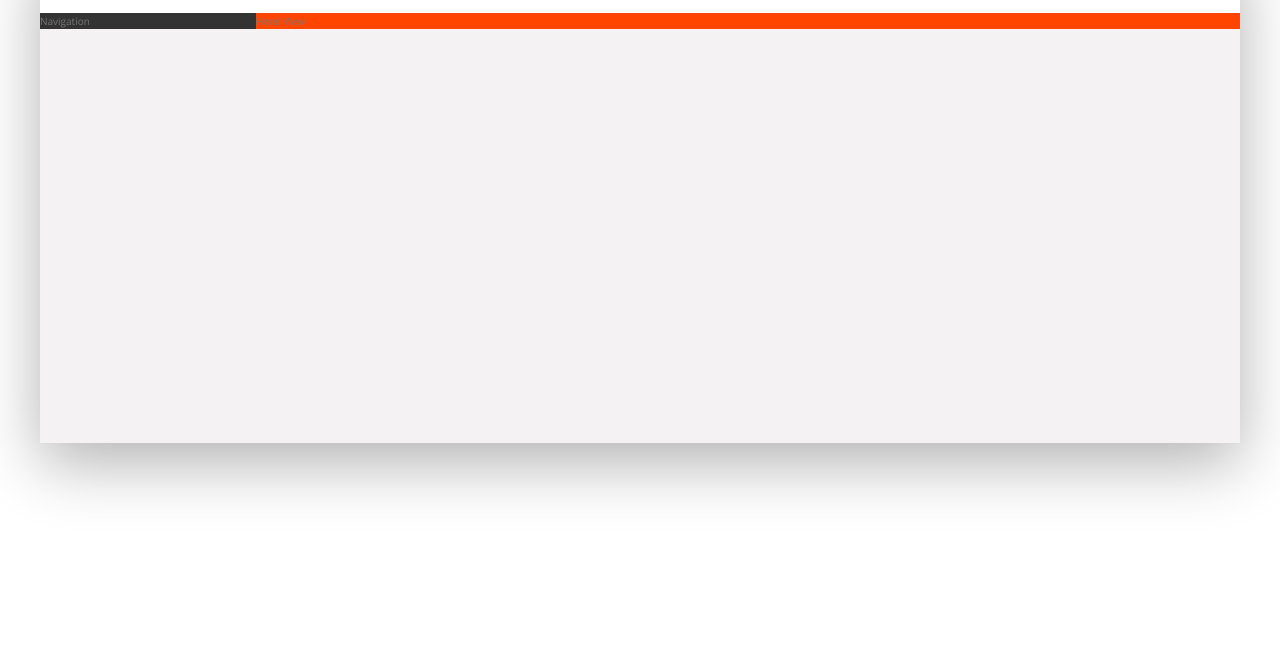
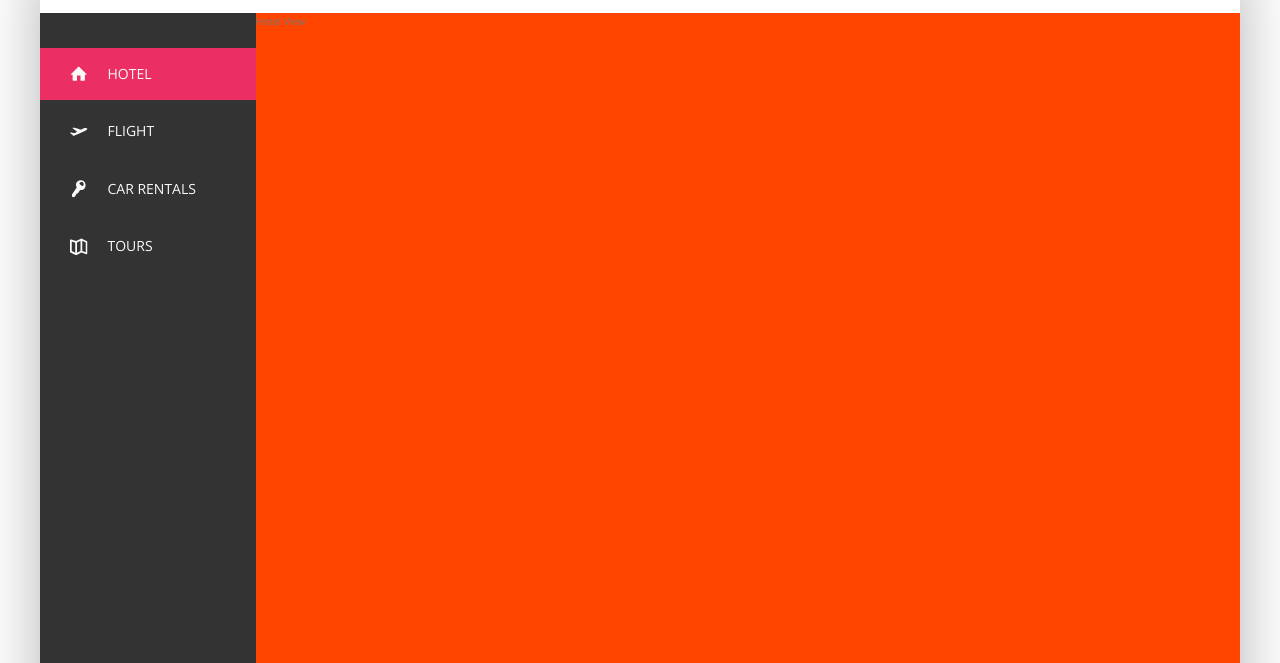
Before and after one commit to saaahilhussain/trillo, a website: page index.html in a window 1280 px wide. Shown: the part 137-800 px from the top of the page. Drawn offline with nearby package versions, Linux system fonts and the light colour scheme.

Commit message:
section: side-nav

```diff
--- a/index.html
+++ b/index.html
@@ -57,7 +57,43 @@
         </nav>
       </header>
       <div class="content">
-        <nav class="sidebar">Navigation</nav>
+        <nav class="sidebar">
+          <ul class="side-nav">
+            <li class="side-nav__item side-nav__item--active">
+              <a href="#" class="side-nav__link">
+                <svg class="side-nav__icon">
+                  <use xlink:href="img/sprite.svg#icon-home"></use>
+                </svg>
+                <span>Hotel</span>
+              </a>
+            </li>
+            <li class="side-nav__item">
+              <a href="#" class="side-nav__link">
+                <svg class="side-nav__icon">
+                  <use xlink:href="img/sprite.svg#icon-aircraft"></use>
+                </svg>
+                <span>Flight</span>
+              </a>
+            </li>
+            <li class="side-nav__item">
+              <a href="#" class="side-nav__link">
+                <svg class="side-nav__icon">
+                  <use xlink:href="img/sprite.svg#icon-key"></use>
+                </svg>
+                <span>Car Rentals</span>
+              </a>
+            </li>
+            <li class="side-nav__item">
+              <a href="#" class="side-nav__link">
+                <svg class="side-nav__icon">
+                  <use xlink:href="img/sprite.svg#icon-map"></use>
+                </svg>
+                <span>Tours</span>
+              </a>
+            </li>
+          </ul>
+          <div class="legal">&copy; 2025 by Trillo. All rights reserved.</div>
+        </nav>
         <main class="hotel-view">Hotel View</main>
       </div>
     </div>
--- a/sass/_components.scss
+++ b/sass/_components.scss
@@ -22,11 +22,11 @@
     border: none;
     border-radius: 100px;
     width: 90%;
-    transition: all 0.3s;
+    transition: all 0.7s;
     margin-right: -3.25rem;
     &:focus {
       outline: none;
-      width: 100%;
+      width: 120%;
       background-color: var(--color-grey-light-3);
     }
     &::placeholder {
@@ -112,3 +112,71 @@
   &__user-name {
   }
 }
+
+///////////////////////////////////
+/// SIDE NAVIGATION
+.side-nav {
+  list-style: none;
+  font-size: 1.4rem;
+  margin-top: 3.5rem;
+  &__item {
+    position: relative;
+    &:not(:last-child) {
+      margin-bottom: 0.5rem;
+    }
+  }
+
+  &__item::before {
+    content: "";
+    position: absolute;
+    top: 0;
+    left: 0;
+    height: 100%;
+    width: 3px;
+    background-color: var(--color-primary);
+    // transform-origin: bottom;
+    transform: scaleY(0);
+    transition: transform 0.2s, width 0.4s cubic-bezier(1, 0, 0, 1) 0.2s;
+  }
+  &__item:hover::before,
+  &__item--active::before {
+    transform: scaleY(1);
+    width: 100%;
+  }
+
+  &__item:active::before {
+    background-color: var(--color-primary-light);
+  }
+
+  &__link:link,
+  &__link:visited {
+    color: var(--color-grey-light-1);
+    text-decoration: none;
+    text-transform: uppercase;
+    display: block;
+    padding: 1.5rem 3rem;
+
+    position: relative;
+    z-index: 10;
+
+    display: flex;
+    align-items: center;
+  }
+
+  &__icon {
+    height: 1.75rem;
+    width: 1.75rem;
+
+    margin-right: 2rem;
+    fill: currentColor;
+  }
+}
+
+///////////////////////////////////
+/// LEGAL TEXT
+.legal {
+  font-size: 1.2rem;
+  color: var(--color-grey-light-4);
+  text-align: center;
+  padding: 2.25rem;
+}
--- a/sass/_layout.scss
+++ b/sass/_layout.scss
@@ -23,9 +23,15 @@
 .sidebar {
   background-color: var(--color-grey-dark-1);
   flex: 0 0 18%;
+
+  display: flex;
+  flex-direction: column;
+
+  justify-content: space-between;
 }
 
 .hotel-view {
   background-color: orangered;
+  height: 80rem;
   flex: 1;
 }
```
Also changed, not shown: css/style.css, 1 other file.
